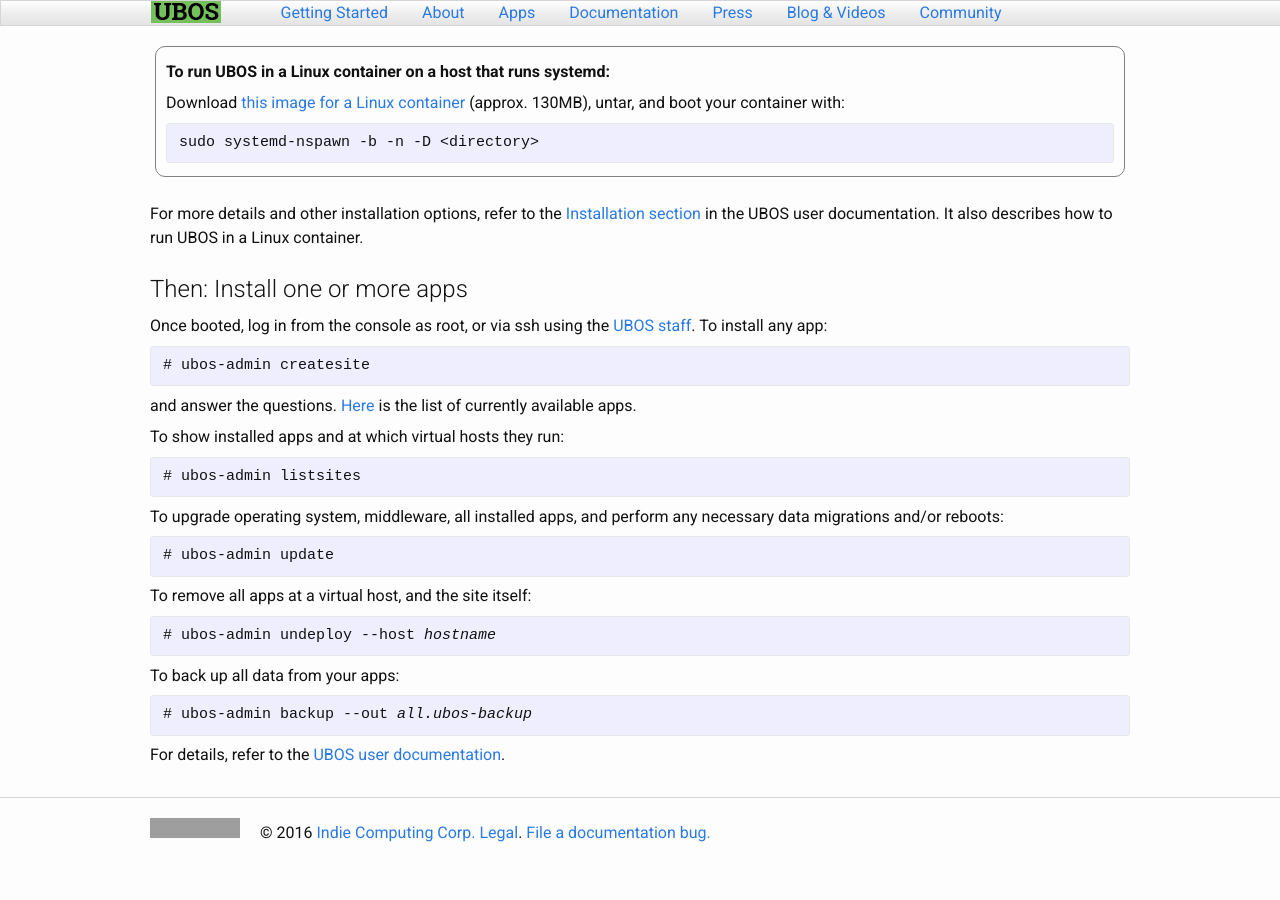
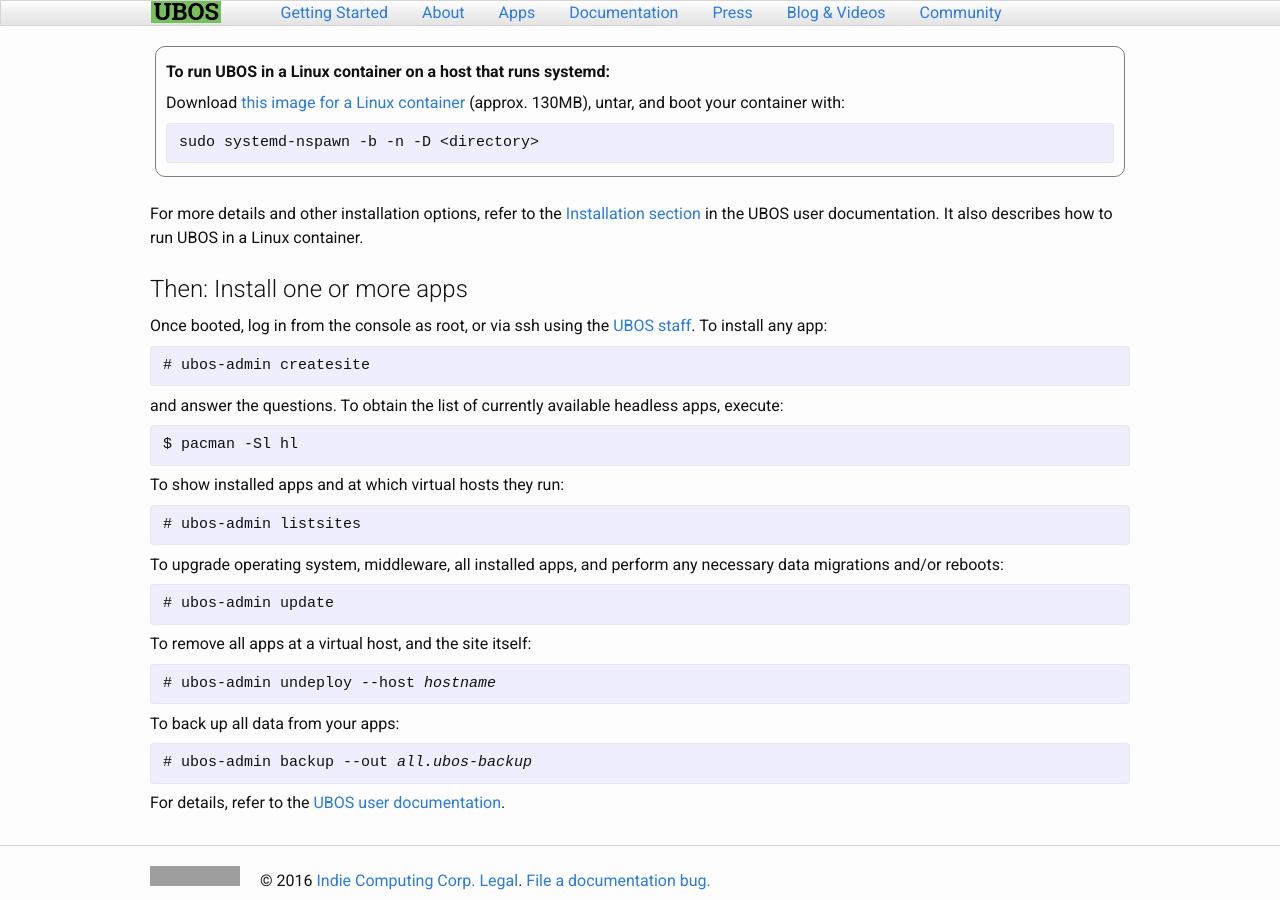
Before and after one commit to uboslinux/ubos-docs, a Jekyll site: the page built from jekyll/quickstart/index.html, in a window 1280 px wide and 900 px high, scrolled down 1110 px. Built offline with Jekyll 4.4.1, drawn with Linux system fonts in a browser that asks for light colours; before the commit the page ends 1962 px from its top, so only the background shows below that; grey boxes are pictures that could not be loaded.

Commit message:
Added documentation for how to find out the currently available apps and accessories per https://github.com/uboslinux/ubos-admin/issues/230

```diff
--- a/jekyll/quickstart/index.html
+++ b/jekyll/quickstart/index.html
@@ -96,8 +96,9 @@ table#platforms img {
 <p>Once booted, log in from the console as root, or via ssh using the
    <a href="/docs/users/shepherd-staff.html">UBOS staff</a>. To install any app:</p>
 <pre># ubos-admin createsite</pre>
-<p>and answer the questions. <a href="/apps/">Here</a> is the list of
-   currently available apps.</p>
+<p>and answer the questions. To obtain the list of currently available headless apps,
+   execute:</p>
+<pre>$ pacman -Sl hl</pre>
 
 <p>To show installed apps and at which virtual hosts they run:</p>
 <pre># ubos-admin listsites</pre>
--- a/sphinx/users/firstsite.rst
+++ b/sphinx/users/firstsite.rst
@@ -4,7 +4,8 @@ Setting up your first web app
 Follow these steps:
 
 #. Decide which web app to install. You can find the current set of available apps
-   `here <http:/apps/>`_. In this example, we'll use Wordpress.
+   `here <http:/apps/>`_, or find it by executing ``pacman -Sl hl``. In this example,
+   we'll use Wordpress.
 
 #. Decide at which URL you'd like to run the app.  In this example, we'll
    use host ``*`` and run Wordpress at relative path ``/blog``. By specifying ``*``,
```
